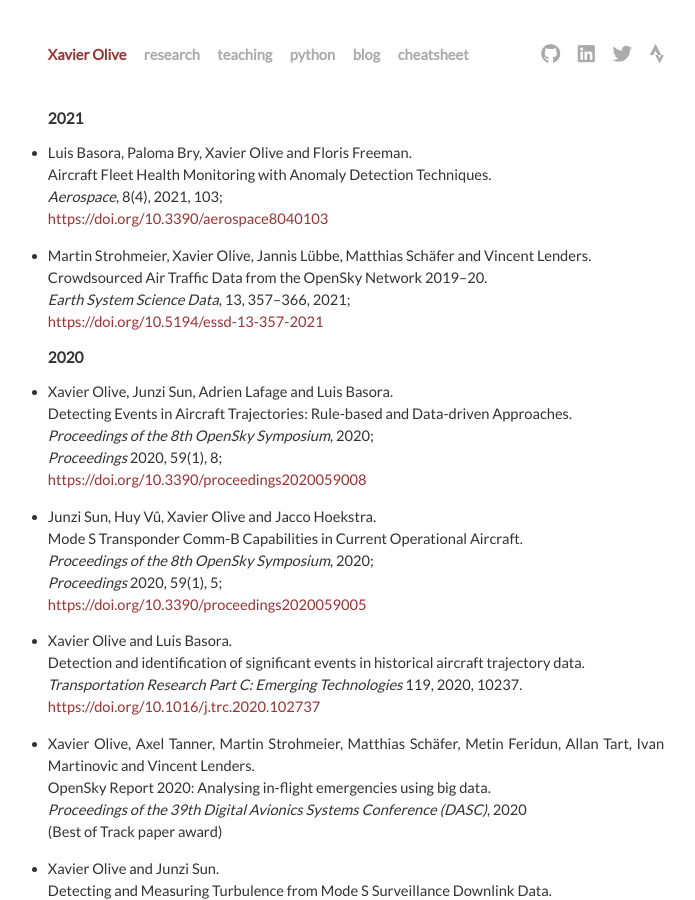
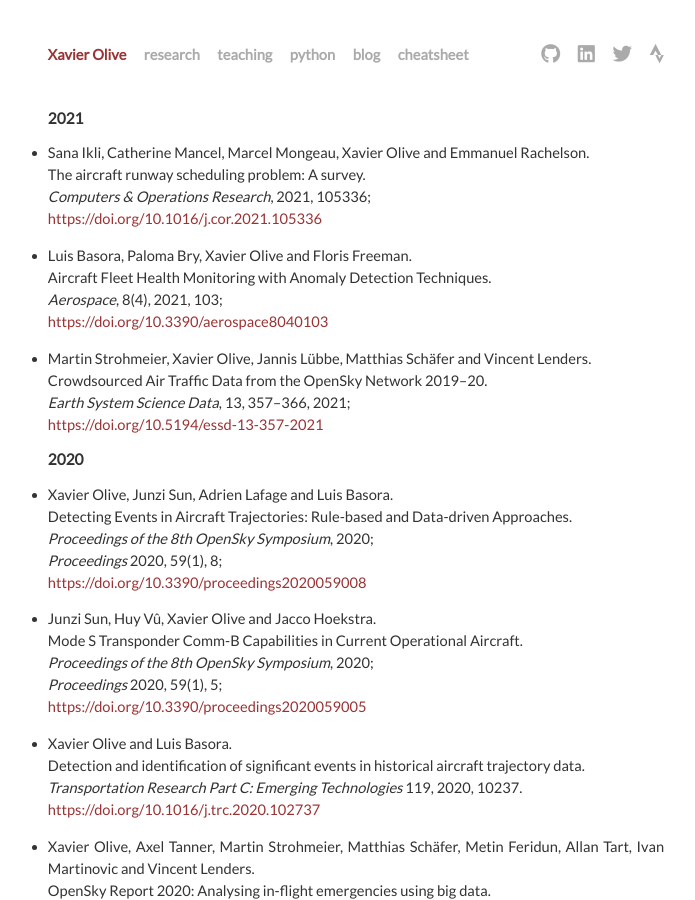
Before and after one commit to xoolive/xoolive.github.io, a Jekyll site: the page built from _pages/publications.md, in a window 1280 px wide and 900 px high. Shown: the whole window, without its empty margins (284-979 px from the left). Built offline with Jekyll 4.4.1, drawn with Linux system fonts in a browser that asks for light colours; nearby versions of some CDN libraries; some of the changed text lies outside the part shown.

Commit message:
new article

```diff
--- a/_pages/publications.md
+++ b/_pages/publications.md
@@ -5,6 +5,11 @@ permalink: /publications/
 ---
 
 # 2021
+
+- Sana Ikli, Catherine Mancel, Marcel Mongeau, Xavier Olive and Emmanuel Rachelson.
+  The aircraft runway scheduling problem: A survey.
+  _Computers & Operations Research_, 2021, 105336;
+  [https://doi.org/10.1016/j.cor.2021.105336](https://doi.org/10.1016/j.cor.2021.105336)
 
 - Luis Basora, Paloma Bry, Xavier Olive and Floris Freeman.
   Aircraft Fleet Health Monitoring with Anomaly Detection Techniques.
```
Also changed, not shown: other parts of _pages/publications.md (+1 -0 lines).
